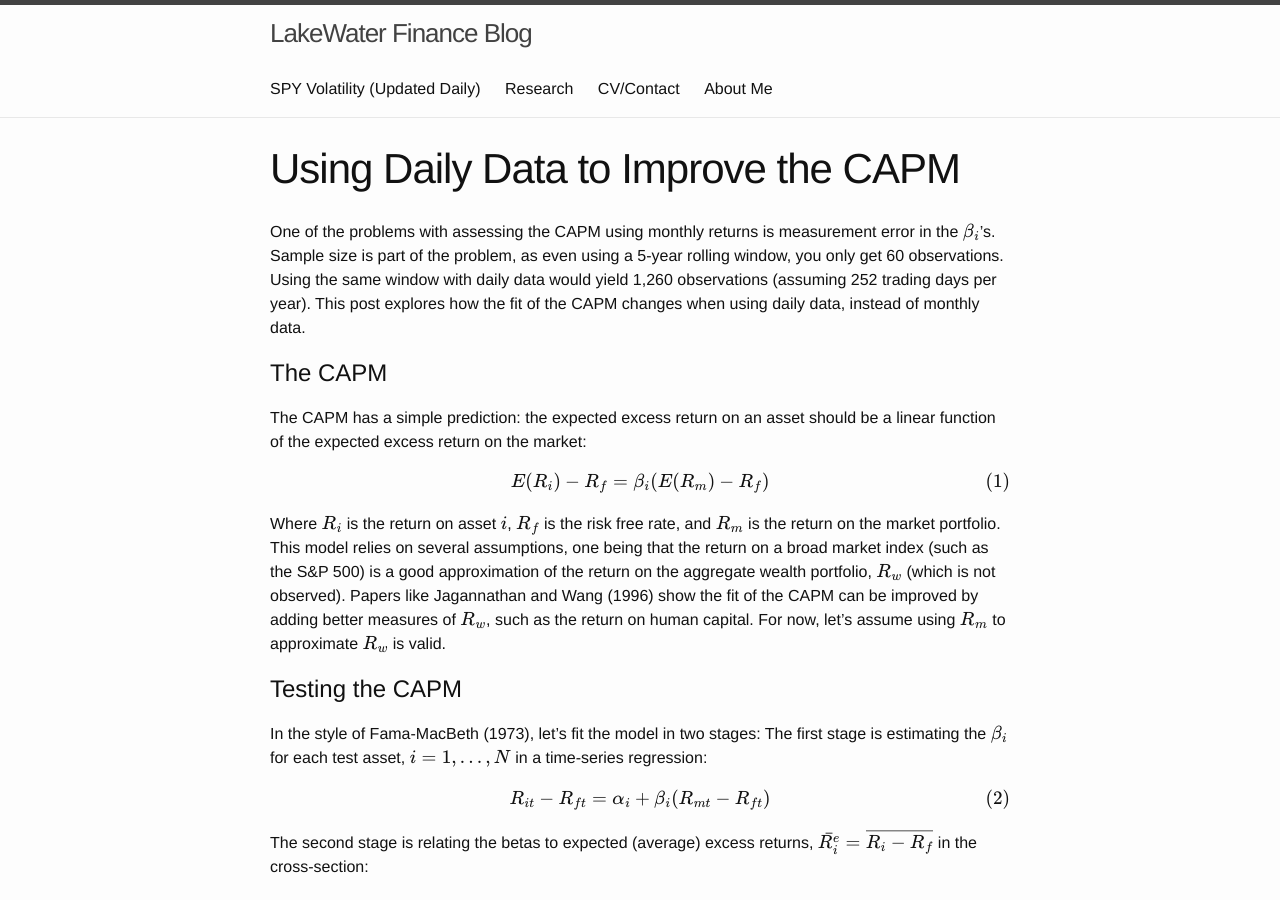
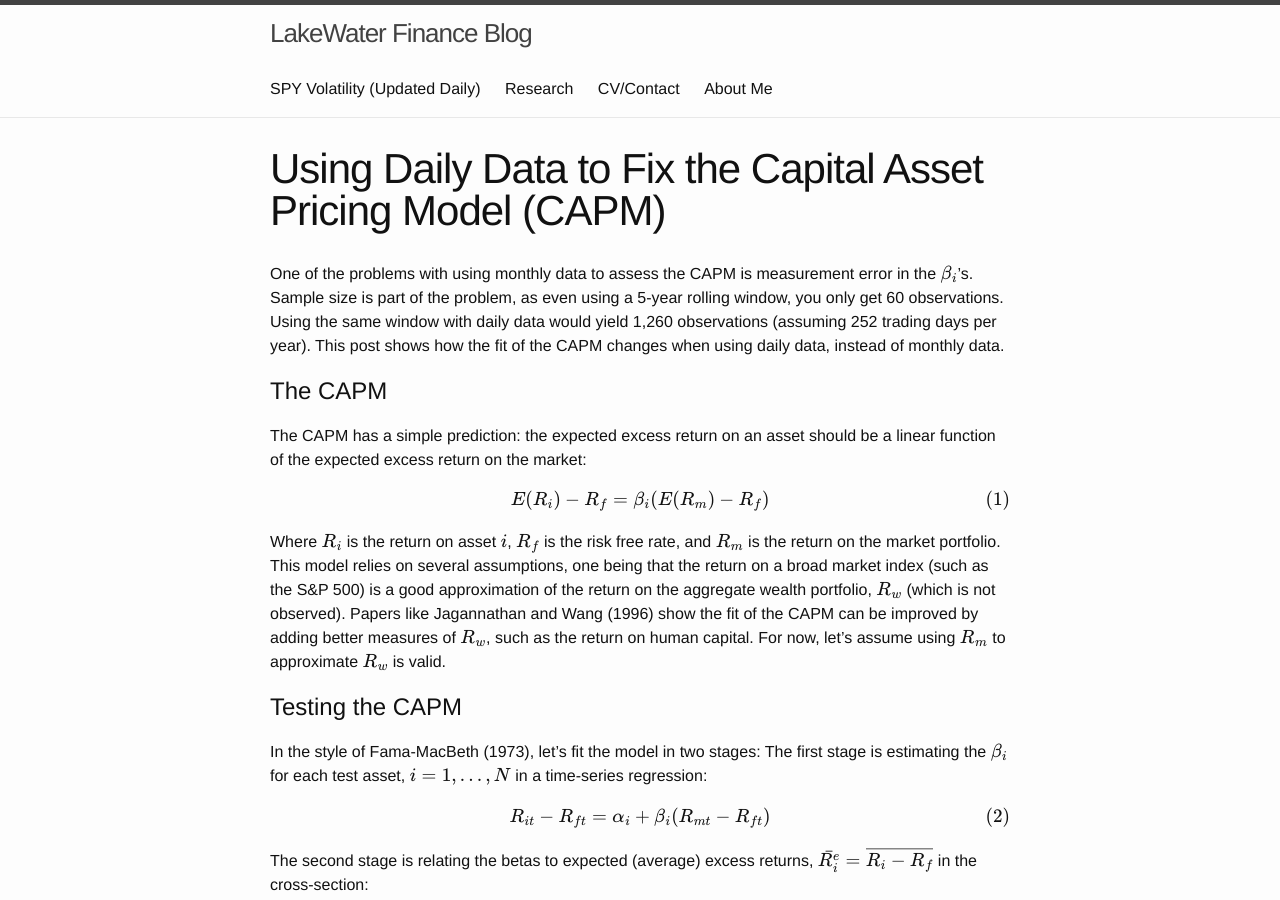
Before and after one commit to mcsammon/mcsammon.github.io, a Jekyll site: the page built from _posts/2016-09-16-dailycapm.markdown, in a window 1280 px wide and 900 px high. Built offline with Jekyll 4.4.1, drawn with Linux system fonts in a browser that asks for light colours; formulas are drawn with MathJax 3; comment, search, counter and statistics services are not loaded.

Commit message:
fix title

```diff
--- a/_posts/2016-09-16-dailycapm.markdown
+++ b/_posts/2016-09-16-dailycapm.markdown
@@ -1,9 +1,9 @@
 ---
 layout: page
-title:  "Using Daily Data to Improve the CAPM"
+title:  "Using Daily Data to Fix the Capital Asset Pricing Model (CAPM)"
 ---
 
-One of the problems with assessing the CAPM using monthly returns is measurement error in the $$\beta_i$$'s.  Sample size is part of the problem, as even using a 5-year rolling window, you only get 60 observations.  Using the same window with daily data would yield 1,260 observations (assuming 252 trading days per year).  This post explores how the fit of the CAPM changes when using daily data, instead of monthly data.
+One of the problems with using monthly data to assess the CAPM is measurement error in the $$\beta_i$$'s.  Sample size is part of the problem, as even using a 5-year rolling window, you only get 60 observations.  Using the same window with daily data would yield 1,260 observations (assuming 252 trading days per year).  This post shows how the fit of the CAPM changes when using daily data, instead of monthly data.
 
 # The CAPM
 
```
